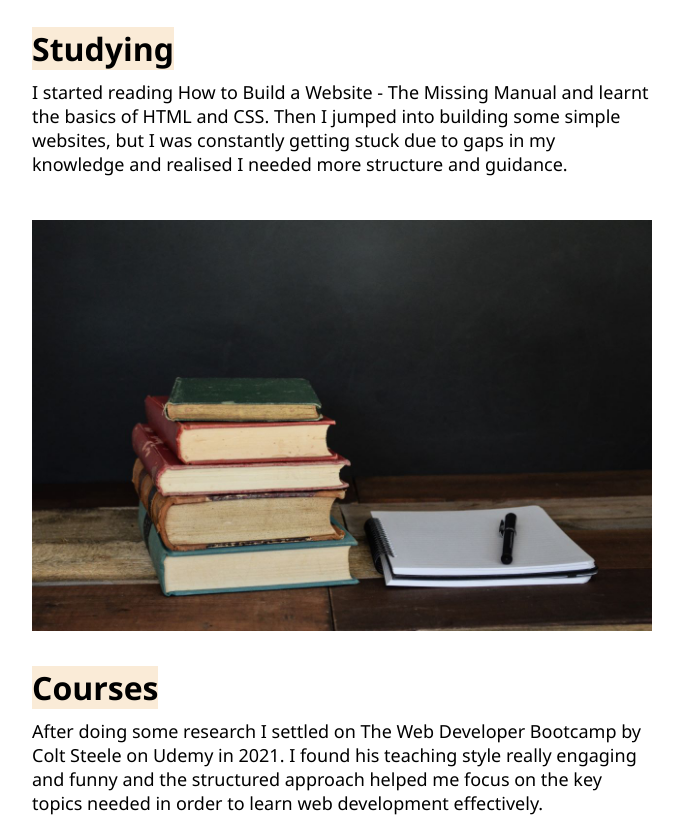
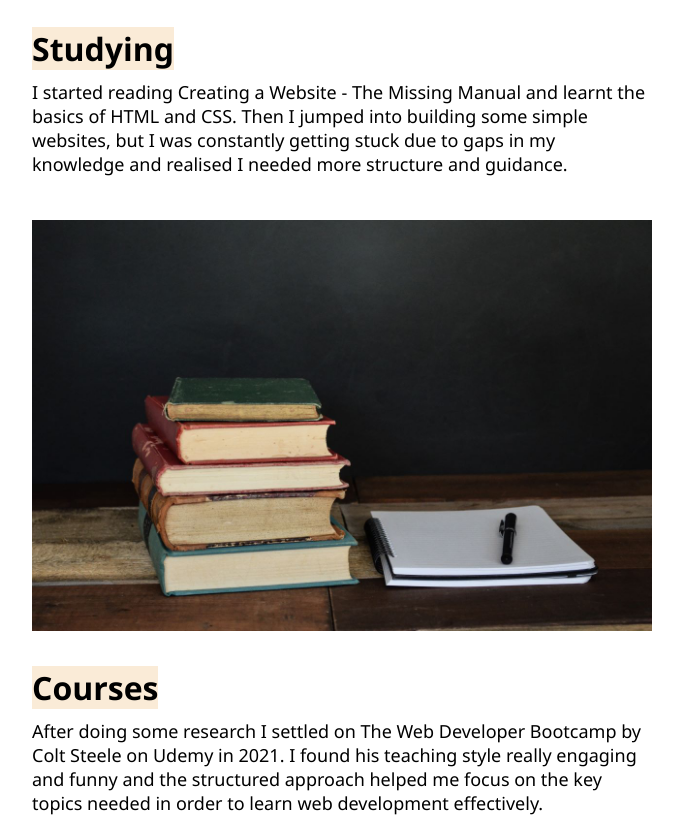
Before and after one commit to Lorna-London/c19blog, a plain HTML site: page index.html in a window 1280 px wide. Shown: the part 1154-1971 px from the top of the page, without its empty margins (298-981 px from the left). Drawn offline with Linux system fonts and the light colour scheme; a web font is replaced by a local one.

Commit message:
book name typo fixed

```diff
--- a/index.html
+++ b/index.html
@@ -33,7 +33,7 @@
         </section>
         <section class="studying-container section">
             <h3 class="title">Studying</h3>
-            <p>I started reading How to Build a Website - The Missing Manual and learnt the basics of HTML and CSS. Then I jumped into building some simple websites, but I was constantly getting stuck due to gaps in my knowledge and realised I needed more structure and guidance.</p>
+            <p>I started reading Creating a Website - The Missing Manual and learnt the basics of HTML and CSS. Then I jumped into building some simple websites, but I was constantly getting stuck due to gaps in my knowledge and realised I needed more structure and guidance.</p>
             <br><br>
             <picture class="pic-container">
                 <img src="./images/books.jpg" class="blog-images" alt="books photo">
```
